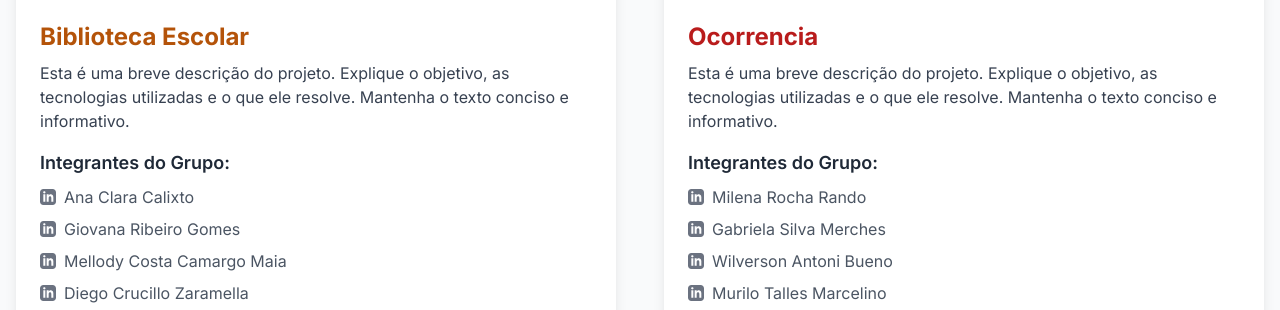
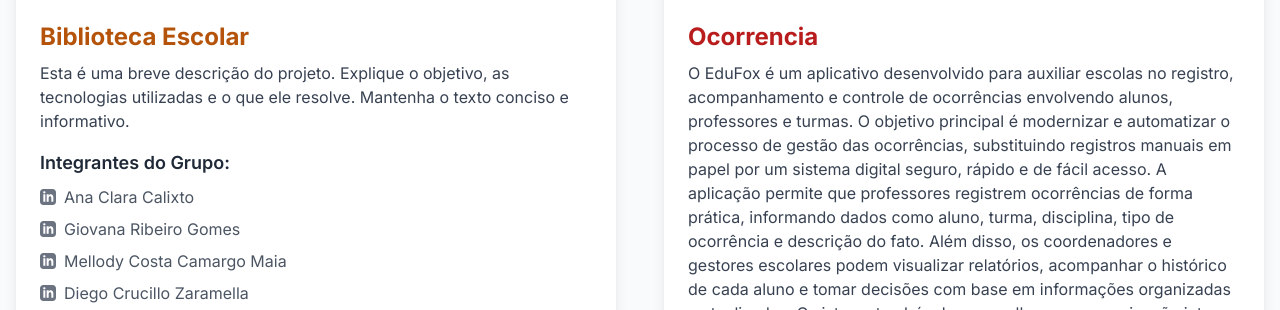
Before and after one commit to proflgrandoEPT/Listaprojetos2025TCC, a plain HTML site: page index.html in a window 1280 px wide. Shown: the part 1147-1457 px from the top of the page. Drawn offline with nearby package versions, Linux system fonts and the light colour scheme.

Commit message:
Revise project details and team member names
Updated project description and team member names for clarity.

```diff
--- a/index.html
+++ b/index.html
@@ -190,28 +190,32 @@
                 <div class="p-6">
                     <h2 class="text-2xl font-bold text-red-700 dark:text-red-300 mb-2">Ocorrencia</h2>
                     <p class="text-gray-700 dark:text-gray-400 mb-4">
-                        Esta é uma breve descrição do projeto. Explique o objetivo, as tecnologias utilizadas e o que ele resolve. Mantenha o texto conciso e informativo.
+                       O EduFox é um aplicativo desenvolvido para auxiliar escolas no registro, acompanhamento e controle de ocorrências envolvendo alunos, professores e turmas. O objetivo principal é modernizar e automatizar o processo de gestão das ocorrências, substituindo registros manuais em papel por um sistema digital seguro, rápido e de fácil acesso.
+
+A aplicação permite que professores registrem ocorrências de forma prática, informando dados como aluno, turma, disciplina, tipo de ocorrência e descrição do fato. Além disso, os coordenadores e gestores escolares podem visualizar relatórios, acompanhar o histórico de cada aluno e tomar decisões com base em informações organizadas e atualizadas.
+
+O sistema também busca melhorar a comunicação interna entre equipe pedagógica e direção, garantindo maior transparência e eficiência na gestão escolar. O aplicativo está sendo desenvolvido em Android Studio, com foco em usabilidade, design moderno e integração com banco de dados, oferecendo uma experiência intuitiva para todos os usuários..
                     </p>
                     <h3 class="text-lg font-semibold mb-2">Integrantes do Grupo:</h3>
                     <ul class="space-y-2 text-gray-600 dark:text-gray-300 mb-6">
                         <li class="flex items-center">
                             <svg xmlns="http://www.w3.org/2000/svg" class="w-4 h-4 mr-2 text-gray-500" fill="currentColor" viewBox="0 0 24 24"><path d="M19 0h-14c-2.761 0-5 2.239-5 5v14c0 2.761 2.239 5 5 5h14c2.762 0 5-2.239 5-5v-14c0-2.761-2.238-5-5-5zm-11 19h-3v-11h3v11zm-1.5-12.268c-.966 0-1.75-.79-1.75-1.764s.784-1.764 1.75-1.764 1.75.79 1.75 1.764-.783 1.764-1.75 1.764zm13.5 12.268h-3v-5.604c0-3.368-4-3.113-4 0v5.604h-3v-11h3v1.765c1.396-2.586 7-2.777 7 2.476v6.759z"/></svg>
-                            <a href="#" target="_blank" class="hover:text-red-500 dark:hover:text-red-400 hover:underline">Milena Rocha Rando</a>
+                            <a href="#" target="_blank" class="hover:text-red-500 dark:hover:text-red-400 hover:underline">Millena Rocha Rando</a>
                         </li>
                         <li class="flex items-center">
                             <svg xmlns="http://www.w3.org/2000/svg" class="w-4 h-4 mr-2 text-gray-500" fill="currentColor" viewBox="0 0 24 24"><path d="M19 0h-14c-2.761 0-5 2.239-5 5v14c0 2.761 2.239 5 5 5h14c2.762 0 5-2.239 5-5v-14c0-2.761-2.238-5-5-5zm-11 19h-3v-11h3v11zm-1.5-12.268c-.966 0-1.75-.79-1.75-1.764s.784-1.764 1.75-1.764 1.75.79 1.75 1.764-.783 1.764-1.75 1.764zm13.5 12.268h-3v-5.604c0-3.368-4-3.113-4 0v5.604h-3v-11h3v1.765c1.396-2.586 7-2.777 7 2.476v6.759z"/></svg>
-                            <a href="#" target="_blank" class="hover:text-red-500 dark:hover:text-red-400 hover:underline">Gabriela Silva Merches</a>
+                            <a href="#" target="_blank" class="hover:text-red-500 dark:hover:text-red-400 hover:underline">Gabrielle Merches alves</a>
                         </li>
 
 
                         <li class="flex items-center">
                             <svg xmlns="http://www.w3.org/2000/svg" class="w-4 h-4 mr-2 text-gray-500" fill="currentColor" viewBox="0 0 24 24"><path d="M19 0h-14c-2.761 0-5 2.239-5 5v14c0 2.761 2.239 5 5 5h14c2.762 0 5-2.239 5-5v-14c0-2.761-2.238-5-5-5zm-11 19h-3v-11h3v11zm-1.5-12.268c-.966 0-1.75-.79-1.75-1.764s.784-1.764 1.75-1.764 1.75.79 1.75 1.764-.783 1.764-1.75 1.764zm13.5 12.268h-3v-5.604c0-3.368-4-3.113-4 0v5.604h-3v-11h3v1.765c1.396-2.586 7-2.777 7 2.476v6.759z"/></svg>
-                            <a href="#" target="_blank" class="hover:text-red-500 dark:hover:text-red-400 hover:underline">Wilverson Antoni Bueno</a>
+                            <a href="#" target="_blank" class="hover:text-red-500 dark:hover:text-red-400 hover:underline">Wyverson Anthony Bueno</a>
                         </li>
 
                         <li class="flex items-center">
                             <svg xmlns="http://www.w3.org/2000/svg" class="w-4 h-4 mr-2 text-gray-500" fill="currentColor" viewBox="0 0 24 24"><path d="M19 0h-14c-2.761 0-5 2.239-5 5v14c0 2.761 2.239 5 5 5h14c2.762 0 5-2.239 5-5v-14c0-2.761-2.238-5-5-5zm-11 19h-3v-11h3v11zm-1.5-12.268c-.966 0-1.75-.79-1.75-1.764s.784-1.764 1.75-1.764 1.75.79 1.75 1.764-.783 1.764-1.75 1.764zm13.5 12.268h-3v-5.604c0-3.368-4-3.113-4 0v5.604h-3v-11h3v1.765c1.396-2.586 7-2.777 7 2.476v6.759z"/></svg>
-                            <a href="#" target="_blank" class="hover:text-red-500 dark:hover:text-red-400 hover:underline">Murilo Talles Marcelino</a>
+                            <a href="#" target="_blank" class="hover:text-red-500 dark:hover:text-red-400 hover:underline">Murilo Thales Marcelino</a>
                         </li>
                     </ul>
                     <a href="#" target="_blank" class="inline-flex items-center justify-center w-full px-4 py-2 bg-red-500 text-white font-semibold rounded-lg shadow-md hover:bg-red-600 focus:outline-none focus:ring-2 focus:ring-red-500 focus:ring-offset-2 transition-colors duration-200">
```
